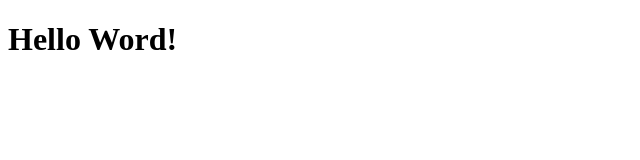
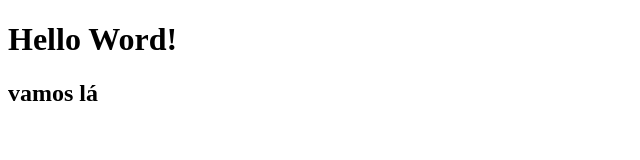
Before and after one commit to jasonrn36/jasondeveloper, a plain HTML site: page index.html in a window 1280 px wide. Shown: the whole page, without its empty margins (0-640 px from the left). Drawn offline with Linux system fonts and the light colour scheme.

Commit message:
primeiro commit para o bitbucket

```diff
--- a/index.html
+++ b/index.html
@@ -7,6 +7,6 @@
 </head>
 <body>
     <h1>Hello Word!</h1>
-
+    <h2>vamos lá</h2>
 </body>
 </html>
```
